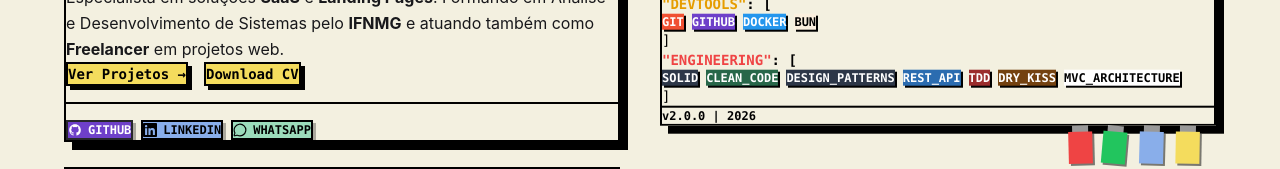
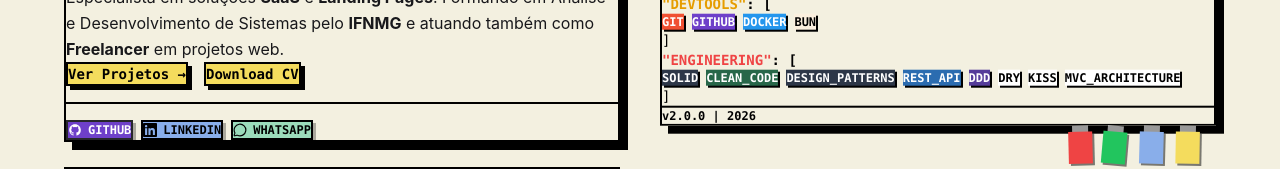
Before and after one commit to gui-ccr/portfolio, a React (Vite) app: page / in a window 1280 px wide. Shown: the part 403-572 px from the top of the page. Built offline with nearby package versions, Linux system fonts and the light colour scheme.

Commit message:
corrigindo a stack de enginerring

```diff
--- a/src/features/tech-stack/techStack.constants.ts
+++ b/src/features/tech-stack/techStack.constants.ts
@@ -28,8 +28,9 @@ export const STACK_SECTIONS: StackSection[] = [
       "CLEAN_CODE",
       "DESIGN_PATTERNS",
       "REST_API",
-      "TDD",
-      "DRY_KISS",
+      "DDD",
+      "DRY",
+      "KISS",
       "MVC_ARCHITECTURE"
     ]
   }
```
